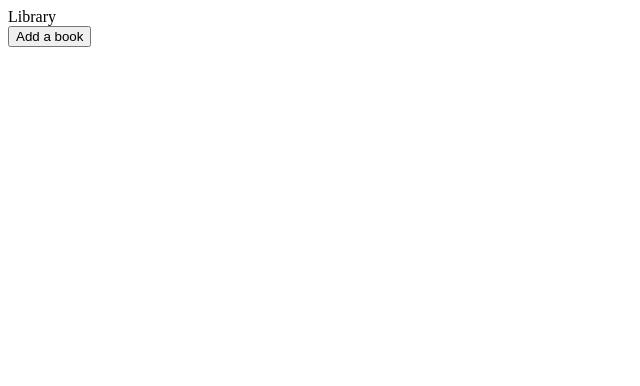
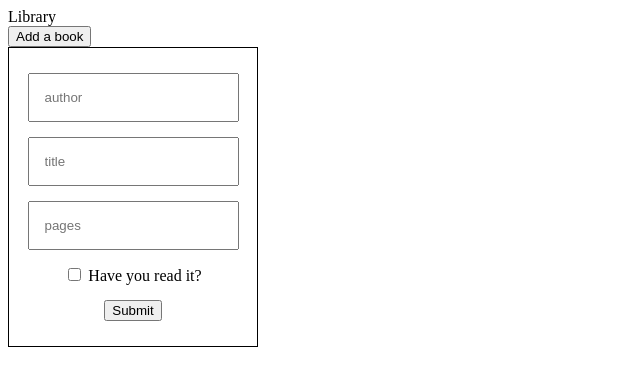
Before and after one commit to LexShpin/Library, a plain HTML site: page index.html in a window 1280 px wide. Shown: the whole page, without its empty margins (0-640 px from the left). Drawn offline with Linux system fonts and the light colour scheme.

Commit message:
Added a mark-up for the form for adding a book

```diff
--- a/index.html
+++ b/index.html
@@ -12,7 +12,18 @@
     <div class="header__title">Library</div>
 </header>
 
-<button class="add-book">Add a book</button>
+<button class="add-book-btn">Add a book</button>
+
+<form class="add-book-form">
+    <input type="text" id="author" placeholder="author">
+    <input type="text" id="title" placeholder="title">
+    <input type="text" id="pages" placeholder="pages">
+    <div class="isRead-container">
+        <input type="checkbox" name="isRead" id="isRead">
+        <label for="isRead">Have you read it?</label>
+    </div>
+    <button class="submit">Submit</button>
+</form>
 
 <div class="book-cards">
     <div class="card"></div>
--- a/index.js
+++ b/index.js
@@ -1,3 +1,5 @@
+const addBookForm = document.querySelector('.add-book-form')
+
 let myLibrary = []
 
 function Book(title, author, pages, isRead) {
@@ -18,8 +20,16 @@ function addBookToLibrary(title, author, pages, isRead) {
 
 function displayAllBooks(books) {
 
-    for (let i = 0; i < books.length; i++) {
-
-    }
+    books.forEach(book => {
+        // displaying all the cards with books
+        console.log(book)
+    });
 
 }
+
+addBookForm.addEventListener('submit', (e) => {
+    // return the data from the submitted form, pass it into the addBookToLibrary function
+    // generate a book and push it to the myLibrary array
+    e.preventDefault()
+    console.log('form submitted')
+})
--- a/styles.css
+++ b/styles.css
@@ -0,0 +1,19 @@
+* {
+    box-sizing: border-box;
+}
+
+.add-book-form {
+    display: flex;
+    flex-direction: column;
+    width: 250px;
+    justify-content: center;
+    align-items: center;
+    border: 1px solid black;
+    padding: 15px;
+    height: 300px;
+    gap: 15px;
+}
+
+input {
+    padding: 15px;
+}
```
